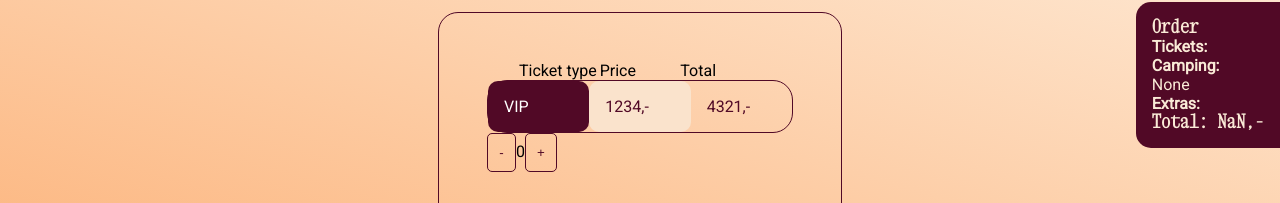
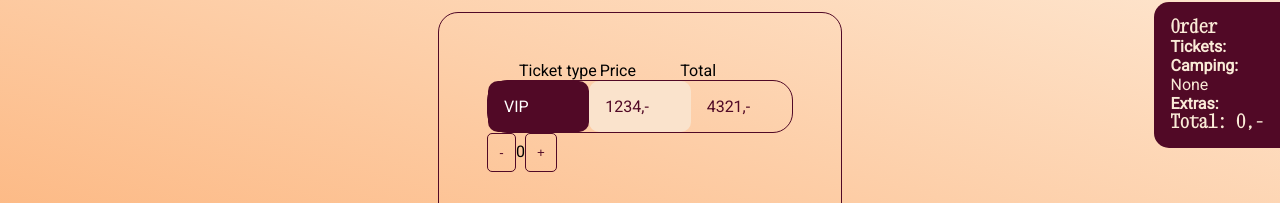
Before and after one commit to mark394e/marsmusik, a Next.js app: page /booking in a window 1280 px wide. Shown: the part 148-351 px from the top of the page. Built offline with nearby package versions, Linux system fonts and the light colour scheme; no server answers; a web font is replaced by a local one.

Commit message:
fixed campingspot price showing up correctly

```diff
--- a/components/Basket.js
+++ b/components/Basket.js
@@ -9,6 +9,7 @@ function Basket(props) {
   const [showGreenCamp, setShowGreenCamp] = useState(false);
   const [showPrebuildTwo, setShowPrebuildTwo] = useState(false);
   const [showPrebuildThree, setShowPrebuildThree] = useState(false);
+  const [priceCampingspot, setPriceCampingspot] = useState(0);
 
   const priceTotal =
     props.counterVIP * prices.priceVIP +
@@ -45,6 +46,12 @@ function Basket(props) {
     }
   }, [props.counterGreenCamp, props.counterPrebuildThree, props.counterPrebuildTwo]);
 
+  useEffect(() => {
+    if (props.showPickedCamping) {
+      setPriceCampingspot(99);
+    }
+  }, [props.showPickedCamping]);
+
   return (
     <section className={styles.basket}>
       <h3>Order</h3>
@@ -70,7 +77,7 @@ function Basket(props) {
           "None"
         ) : (
           <>
-            {props.pickedCamping} <span> - Price: {prices.priceCampingspot},-</span>
+            {props.pickedCamping} <span> - Price: 99,-</span>
           </>
         )}
       </p>
@@ -96,7 +103,7 @@ function Basket(props) {
         )}
       </ul>
 
-      <h3>Total: {priceTotal + prices.priceCampingspot},-</h3>
+      <h3>Total: {priceTotal + priceCampingspot},-</h3>
     </section>
   );
 }
--- a/components/BookingSite.js
+++ b/components/BookingSite.js
@@ -69,9 +69,7 @@ function BookingSite() {
             ></Extras>
           )}
         </div>
-        {showExtras && (
-          <button onClick={() => setShowPaymentForm(true)}>Continue</button>
-        )}
+        {showExtras && <button onClick={() => setShowPaymentForm(true)}>Continue</button>}
         {showPaymentForm && (
           <PaymentForm
             ticketHolders={ticketHolders}
```
